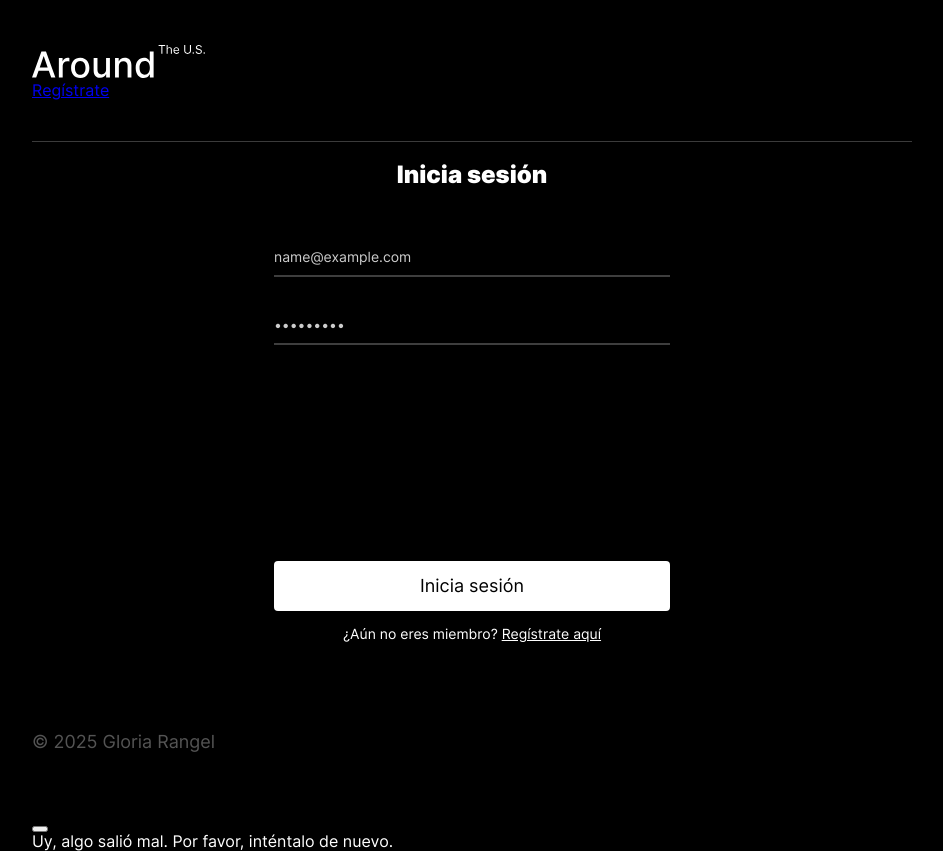
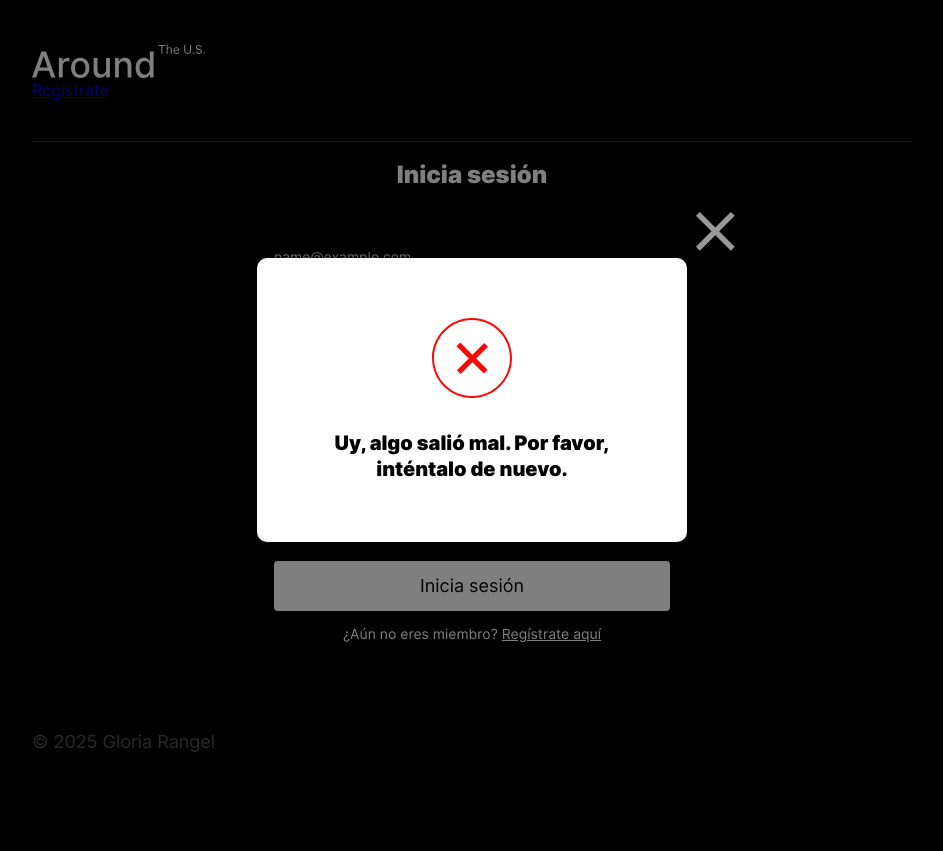
Before and after one commit to NorimNori/web_project_around_react, a React (Vite) app: page /signin in a window 1280 px wide. Both pictures are taken after typing "name@example.com", "Sample123" into the empty fields and a click on the button "Inicia sesión". Shown: the whole page, without its empty margins (168-1111 px from the left). After the commit the page ends 814 px from the top, so only its background shows below. Built offline with nearby package versions, Linux system fonts and the light colour scheme; no server answers.

Commit message:
style: add css for InfoTooltip component

```diff
--- /dev/null
+++ b/src/blocks/infoTooltip.css
@@ -0,0 +1,92 @@
+.tooltip {
+  display: flex;
+  align-items: center;
+  justify-content: center;
+  position: fixed;
+  z-index: 2;
+  top: 0;
+  left: 0;
+  width: 100%;
+  height: 100%;
+  background-color: rgba(0, 0, 0, 0.5);
+  opacity: 1;
+  transition: opacity 0.3s linear;
+}
+
+.tooltip__container {
+  position: relative;
+  background-color: #fff;
+  border-radius: 10px;
+  padding: 60px 36px;
+  width: 430px;
+  display: flex;
+  flex-direction: column;
+  align-items: center;
+  gap: 32px;
+}
+
+.tooltip__close {
+  background: url(../assets/images/close-icon.svg) no-repeat center/contain
+    transparent;
+  position: absolute;
+  cursor: pointer;
+  border: none;
+  bottom: calc(100% + 7px);
+  left: calc(100% + 8px);
+  width: 40px;
+  height: 40px;
+  transition: opacity 0.3s ease;
+}
+
+.tooltip__close:hover {
+  opacity: 0.6;
+}
+
+.tooltip__icon {
+  width: 80px;
+  height: 80px;
+  background-repeat: no-repeat;
+  background-position: center;
+  background-size: contain;
+}
+
+.tooltip__icon_type_success {
+  background-image: url(../assets/images/check-mark.svg);
+}
+
+.tooltip__icon_type_error {
+  background-image: url(../assets/images/cross-mark.svg);
+}
+
+.tooltip__text {
+  font-size: 20px;
+  font-weight: 900;
+  color: #000;
+  text-align: center;
+  line-height: 1.3;
+  margin: 0;
+}
+
+@media screen and (max-width: 620px) {
+  .tooltip__container {
+    width: 282px;
+    padding: 40px 22px;
+    gap: 24px;
+  }
+
+  .tooltip__close {
+    width: 26px;
+    height: 26px;
+    bottom: calc(100% + 10px);
+    left: calc(100% - 40px);
+  }
+
+  .tooltip__icon {
+    width: 60px;
+    height: 60px;
+  }
+
+  .tooltip__text {
+    font-size: 16px;
+  }
+}
--- a/src/components/infotooltip/Infotooltip.jsx
+++ b/src/components/infotooltip/Infotooltip.jsx
@@ -2,21 +2,13 @@ export default function InfoTooltip({ isOpen, onClose, isSuccess }) {
   if (!isOpen) return null;
 
   return (
-    <div className="modal modal_opened">
-      <div className="modal__container modal__container_type_tooltip">
-        <button
-          className="modal__close-button"
-          type="button"
-          onClick={onClose}
+    <div className="tooltip">
+      <div className="tooltip__container">
+        <button className="tooltip__close" onClick={onClose} />
+        <div
+          className={`tooltip__icon ${isSuccess ? "tooltip__icon_type_success" : "tooltip__icon_type_error"}`}
         />
-        <div
-          className={`modal__tooltip-icon ${
-            isSuccess
-              ? "modal__tooltip-icon_type_success"
-              : "modal__tooltip-icon_type_error"
-          }`}
-        />
-        <p className="modal__tooltip-text">
+        <p className="tooltip__text">
           {isSuccess
             ? "¡Correcto! Ya estás registrado."
             : "Uy, algo salió mal. Por favor, inténtalo de nuevo."}
--- a/src/index.css
+++ b/src/index.css
@@ -8,3 +8,4 @@
 @import url(./blocks/cards.css);
 @import url(./blocks/card.css);
 @import url(./blocks/auth.css);
+@import url(./blocks/infoTooltip.css);
```
Also changed, not shown: src/assets/images/check-mark.svg (added), src/assets/images/cross-mark.svg (added).
